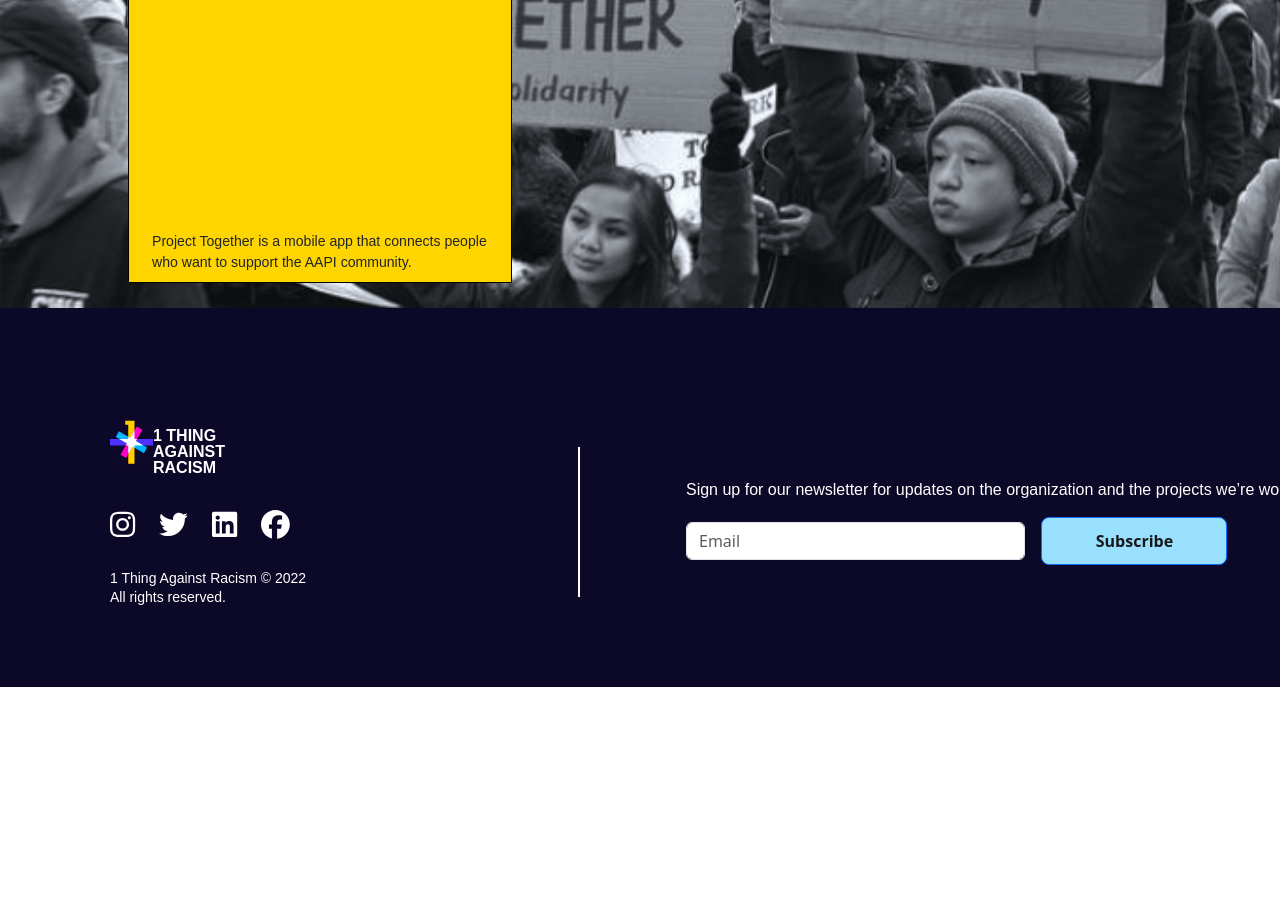
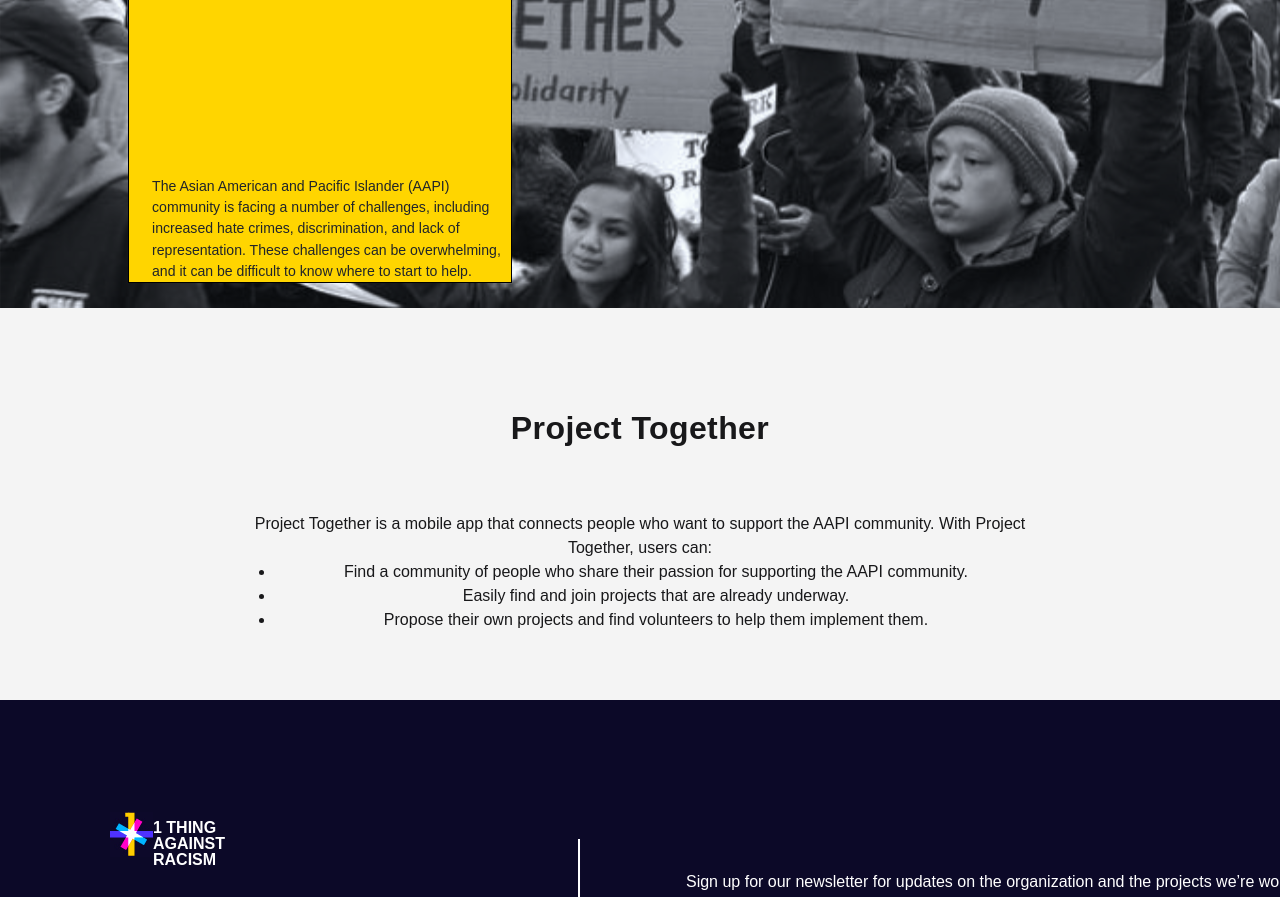
Before and after one commit to 1thing-org/1thing.org, a React (Create React App) app: page /projects/project-together in a window 1280 px wide. Shown: the part 340-1237 px from the top of the page. Before the commit the page ends 1027 px from the top, so only its background shows below. Built offline with nearby package versions, Linux system fonts and the light colour scheme; no server answers.

Commit message:
add content containers for projects

```diff
--- a/src/components/home/WorkingOn/WorkingOn.tsx
+++ b/src/components/home/WorkingOn/WorkingOn.tsx
@@ -12,18 +12,20 @@ function WorkingOn() {
           <img className="left-image" src={placeholderimg} alt="Left Image" />
           <h2 className="title">Project Together</h2>
           <p className="working-text">
-            The Asian American and Pacific Islander (AAPI) community is facing a
-            number of challenges, including increased hate crimes,
-            discrimination, and lack of representation. These challenges can be
-            overwhelming, and it can be difficult to know where to start to
-            help.
+            <p>
+              The Asian American and Pacific Islander (AAPI) community is facing
+              a number of challenges, including increased hate crimes,
+              discrimination, and lack of representation. These challenges can
+              be overwhelming, and it can be difficult to know where to start to
+              help.
+            </p>
             <p>
               Project Together is a mobile app that connects people who want to
-              support the AAPI community. With Project Together, users can:{" "}
+              support the AAPI community. With Project Together, users can:
               <ul>
                 <li>
                   Find a community of people who share their passion for
-                  supporting the AAPI community.{" "}
+                  supporting the AAPI community.
                 </li>
                 <li>
                   Easily find and join projects that are already underway.
@@ -33,7 +35,7 @@ function WorkingOn() {
                   implement them.
                 </li>
               </ul>
-            </p>{" "}
+            </p>
           </p>
           <Link to="/projects/project-together">Learn More</Link>
         </div>
--- a/src/components/projects/projectTogether/ProjectTogether.tsx
+++ b/src/components/projects/projectTogether/ProjectTogether.tsx
@@ -2,10 +2,15 @@ import NavBar from "../../navbar/NavBar";
 import Footer from "../../footer/Footer";
 import HeroSection from "../../hero/HeroSection";
 import HeroImage from "assets/hero.svg";
+import Content from "./content/content";
 
 const aboutHeroData: { heading: string; subheading: string } = {
   heading: `Project Together Page`,
-  subheading: `Project Together is a mobile app that connects people who want to support the AAPI community.`,
+  subheading: `The Asian American and Pacific Islander (AAPI) community is facing
+              a number of challenges, including increased hate crimes,
+              discrimination, and lack of representation. These challenges can
+              be overwhelming, and it can be difficult to know where to start to
+              help.`,
 };
 
 function ProjectTogether() {
@@ -17,6 +22,7 @@ function ProjectTogether() {
         subheading={aboutHeroData.subheading}
         imageSrc={HeroImage}
       />
+      <Content />
       <Footer />
     </div>
   );
--- /dev/null
+++ b/src/components/projects/projectTogether/content/content.css
@@ -0,0 +1,106 @@
+.background{
+    max-width: 1440px;
+    background: #F4F4F4;
+    margin: 0 auto;
+}
+@media screen and (max-width:799px) {
+    #content-container {
+        display: flex;
+        flex-direction: column;
+        justify-content: center;
+        align-items: center;
+    }
+    .content-title {
+        width: auto;
+        height: 40px;
+        font-family: sans-serif;
+        font-style: normal;
+        font-weight: 800;
+        font-size: 32px;
+        line-height: 40px;
+        text-align: center;
+        letter-spacing: 0.4px;
+        text-transform: capitalize;
+        color: #18181A;
+        white-space: nowrap;
+    }
+
+    .content-text {
+        margin-top: 24px;
+        width: 794px;
+        height: 72px;
+        font-family: sans-serif;
+        font-style: normal;
+        font-weight: 400;
+        font-size: 16px;
+        line-height: 24px;
+        text-align: center;
+        color: #18181A;
+    }
+}
+
+@media screen and (min-width:500px) {
+    #content-container {
+        padding-top: 20%;
+    }
+    .content-text {
+        margin-top: 24px;
+        width: 90vw;
+        height: 20vh;
+        font-family: sans-serif;
+        font-style: normal;
+        font-weight: 400;
+        font-size: 16px;
+        line-height: 24px;
+        text-align: center;
+        color: #18181A;
+    }
+
+
+}
+@media screen and (min-width:800px) {
+    #content-container {
+        display: flex;
+        flex-direction: column;
+        justify-content: center;
+        align-items: center;
+
+        height: 392px;
+        padding: 128px 323px;
+        gap: 24px;
+    }
+
+    .content-title {
+        width: auto;
+        height: 40px;
+        font-family: sans-serif;
+        font-style: normal;
+        font-weight: 800;
+        font-size: 32px;
+        line-height: 40px;
+        text-align: center;
+        letter-spacing: 0.4px;
+        text-transform: capitalize;
+        color: #18181A;
+        white-space: nowrap;
+    }
+
+    .content-text {
+        margin-top: 24px;
+        width: 794px;
+        height: 72px;
+        font-family: sans-serif;
+        font-style: normal;
+        font-weight: 400;
+        font-size: 16px;
+        line-height: 24px;
+        text-align: center;
+        color: #18181A;
+    }
+}
+
+@media screen and (min-width: 1440px) {
+    #content-container {
+        max-width: 1440px;
+    }
+}
--- /dev/null
+++ b/src/components/projects/projectTogether/content/content.tsx
@@ -0,0 +1,37 @@
+import React from "react";
+import "./content.css";
+import { Container, Row, Col } from "react-bootstrap";
+
+function Content() {
+  return (
+    <div className="background">
+      <Container id="content-container">
+        <Col>
+          <p className="content-title">Project Together</p>
+        </Col>
+        <Col>
+          <p className="content-text">
+            <p>
+              Project Together is a mobile app that connects people who want to
+              support the AAPI community. With Project Together, users can:
+              <ul>
+                <li>
+                  Find a community of people who share their passion for
+                  supporting the AAPI community.
+                </li>
+                <li>
+                  Easily find and join projects that are already underway.
+                </li>
+                <li>
+                  Propose their own projects and find volunteers to help them
+                  implement them.
+                </li>
+              </ul>
+            </p>
+          </p>
+        </Col>
+      </Container>
+    </div>
+  );
+}
+export default Content;
--- a/src/components/projects/victimSupportFund/VictimSupportFund.tsx
+++ b/src/components/projects/victimSupportFund/VictimSupportFund.tsx
@@ -2,10 +2,11 @@ import NavBar from "../../navbar/NavBar";
 import Footer from "../../footer/Footer";
 import HeroSection from "../../hero/HeroSection";
 import HeroImage from "assets/hero.svg";
+import Content from "./content/content";
 
 const aboutHeroData: { heading: string; subheading: string } = {
   heading: `Victim Support Fund Page`,
-  subheading: `1thing.org receives donations from individuals and corporations like Google. We disburse the funds to victims of anti-Asian hate crimes in a transparent and accountable manner, and provide regular updates to donors and the public on the progress of the fundraising campaign and how the funds are being used. With careful planning and execution, we ensure that the funds are used effectively and efficiently. We ensure that victims receive support and resources to address their needs and challenges.`,
+  subheading: ``,
 };
 
 function VictimSupportFund() {
@@ -17,6 +18,7 @@ function VictimSupportFund() {
         subheading={aboutHeroData.subheading}
         imageSrc={HeroImage}
       />
+      <Content />
       <Footer />
     </div>
   );
--- /dev/null
+++ b/src/components/projects/victimSupportFund/content/content.css
@@ -0,0 +1,106 @@
+.background{
+    max-width: 1440px;
+    background: #F4F4F4;
+    margin: 0 auto;
+}
+@media screen and (max-width:799px) {
+    #content-container {
+        display: flex;
+        flex-direction: column;
+        justify-content: center;
+        align-items: center;
+    }
+    .content-title {
+        width: auto;
+        height: 40px;
+        font-family: sans-serif;
+        font-style: normal;
+        font-weight: 800;
+        font-size: 32px;
+        line-height: 40px;
+        text-align: center;
+        letter-spacing: 0.4px;
+        text-transform: capitalize;
+        color: #18181A;
+        white-space: nowrap;
+    }
+
+    .content-text {
+        margin-top: 24px;
+        width: 794px;
+        height: 72px;
+        font-family: sans-serif;
+        font-style: normal;
+        font-weight: 400;
+        font-size: 16px;
+        line-height: 24px;
+        text-align: center;
+        color: #18181A;
+    }
+}
+
+@media screen and (min-width:500px) {
+    #content-container {
+        padding-top: 20%;
+    }
+    .content-text {
+        margin-top: 24px;
+        width: 90vw;
+        height: 20vh;
+        font-family: sans-serif;
+        font-style: normal;
+        font-weight: 400;
+        font-size: 16px;
+        line-height: 24px;
+        text-align: center;
+        color: #18181A;
+    }
+
+
+}
+@media screen and (min-width:800px) {
+    #content-container {
+        display: flex;
+        flex-direction: column;
+        justify-content: center;
+        align-items: center;
+
+        height: 392px;
+        padding: 128px 323px;
+        gap: 24px;
+    }
+
+    .content-title {
+        width: auto;
+        height: 40px;
+        font-family: sans-serif;
+        font-style: normal;
+        font-weight: 800;
+        font-size: 32px;
+        line-height: 40px;
+        text-align: center;
+        letter-spacing: 0.4px;
+        text-transform: capitalize;
+        color: #18181A;
+        white-space: nowrap;
+    }
+
+    .content-text {
+        margin-top: 24px;
+        width: 794px;
+        height: 72px;
+        font-family: sans-serif;
+        font-style: normal;
+        font-weight: 400;
+        font-size: 16px;
+        line-height: 24px;
+        text-align: center;
+        color: #18181A;
+    }
+}
+
+@media screen and (min-width: 1440px) {
+    #content-container {
+        max-width: 1440px;
+    }
+}
--- /dev/null
+++ b/src/components/projects/victimSupportFund/content/content.tsx
@@ -0,0 +1,28 @@
+import React from "react";
+import "./content.css";
+import { Container, Row, Col } from "react-bootstrap";
+
+function Content() {
+  return (
+    <div className="background">
+      <Container id="content-container">
+        <Col>
+          <p className="content-title">Victim Support Fund</p>
+        </Col>
+        <Col>
+          <p className="content-text">
+            1thing.org receives donations from individuals and corporations like
+            Google. We disburse the funds to victims of anti-Asian hate crimes
+            in a transparent and accountable manner, and provide regular updates
+            to donors and the public on the progress of the fundraising campaign
+            and how the funds are being used. With careful planning and
+            execution, we ensure that the funds are used effectively and
+            efficiently. We ensure that victims receive support and resources to
+            address their needs and challenges.
+          </p>
+        </Col>
+      </Container>
+    </div>
+  );
+}
+export default Content;
```
